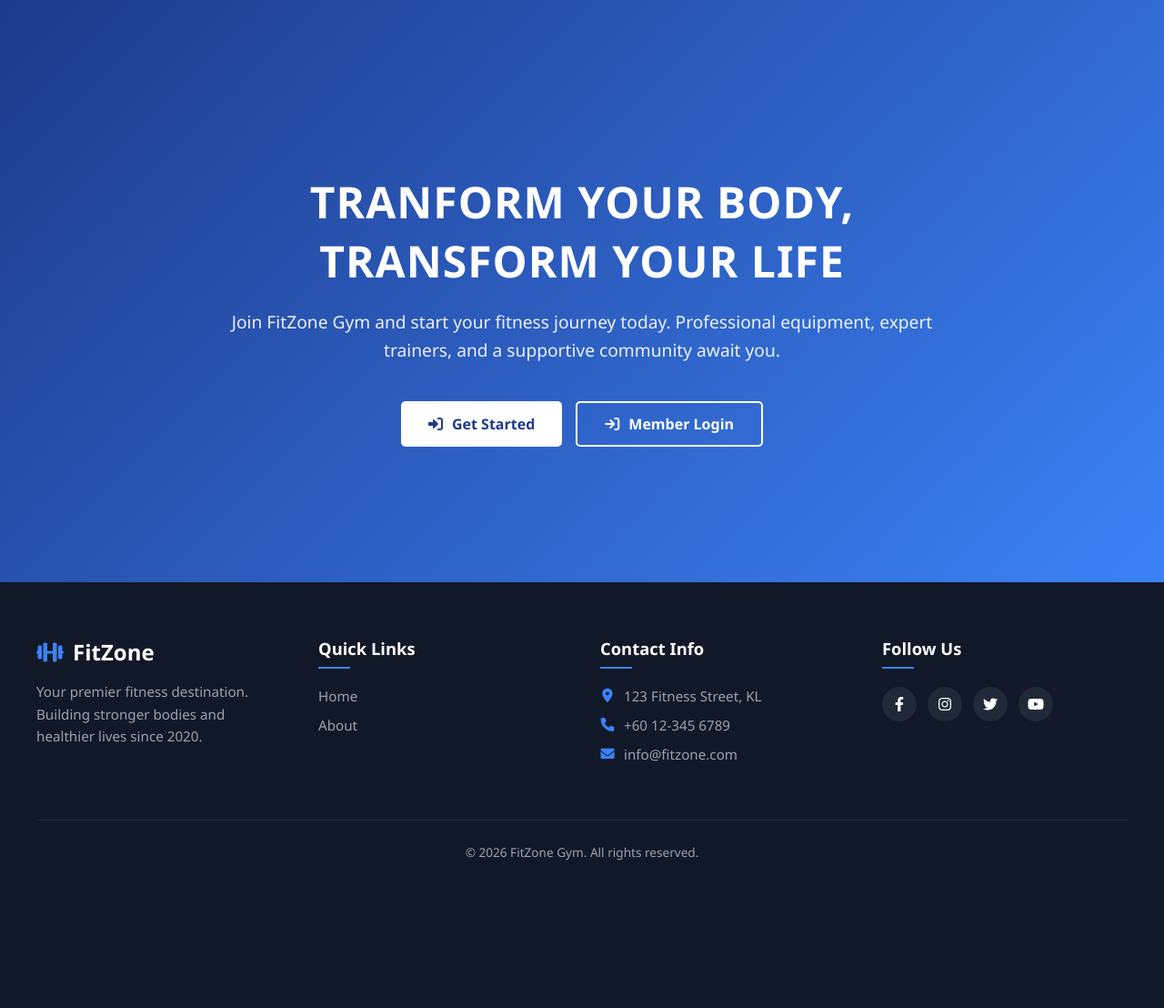
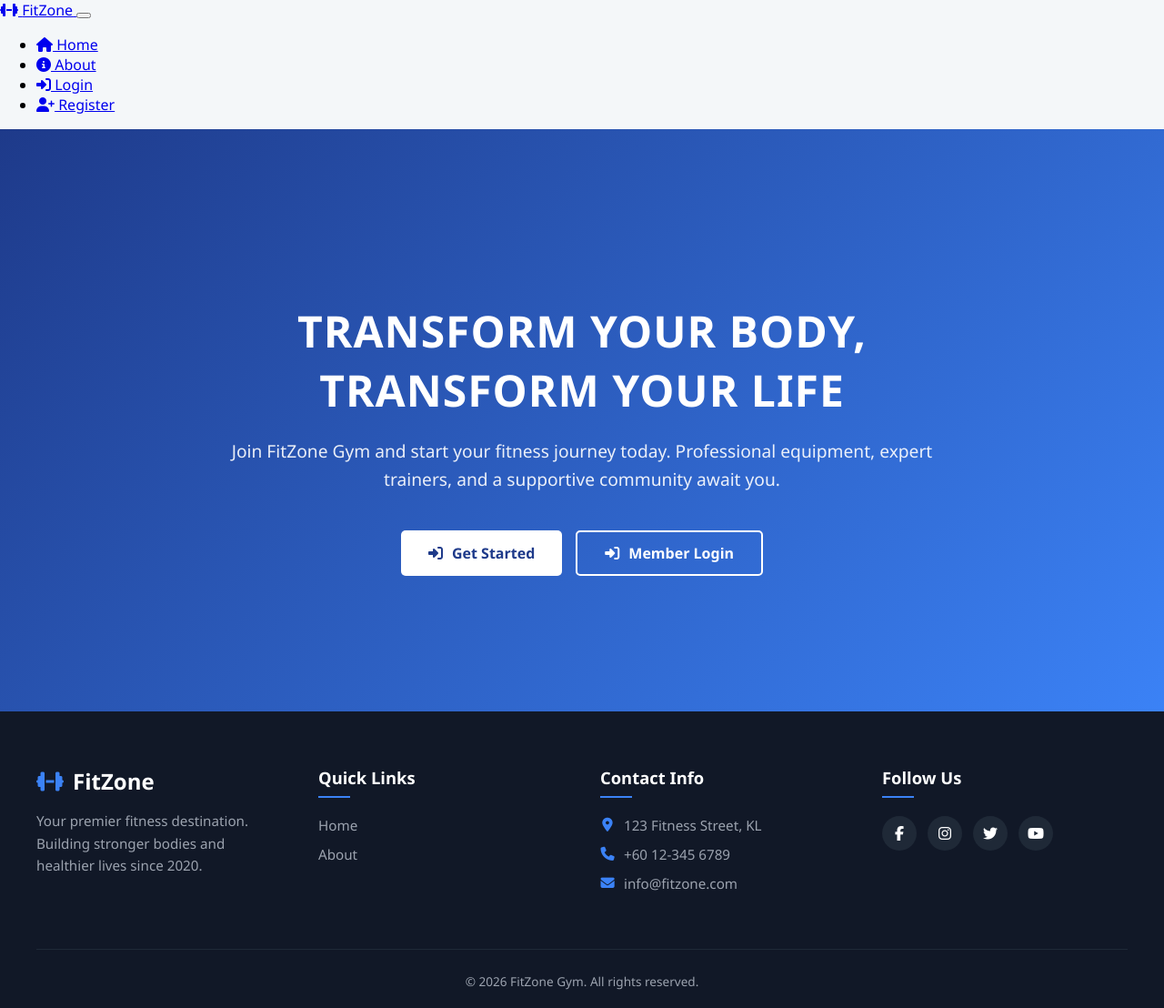
Before and after one commit to faizzadham/Gymsystem, a PHP site: page /homepage.php in a window 1280 px wide. Shown: the whole page at 91% size. Before the commit the page ends 946 px from the top, so only its background shows below. Run offline with PHP 8.4, Linux system fonts and the light colour scheme.

Commit message:
add header and footer in homepage and login

```diff
--- a/header.php
+++ b/header.php
@@ -10,6 +10,11 @@
     <link href="https://fonts.googleapis.com/css2?family=Inter:wght@300;400;500;600;700&family=Outfit:wght@400;500;600;700;800&display=swap" rel="stylesheet">
     <link rel="stylesheet" href="https://cdnjs.cloudflare.com/ajax/libs/font-awesome/6.5.0/css/all.min.css">
     <link rel="stylesheet" href="assets/css/style.css">
+    <?php if (!empty($pageStyles) && is_array($pageStyles)): ?>
+        <?php foreach ($pageStyles as $style): ?>
+            <link rel="stylesheet" href="<?php echo htmlspecialchars($style); ?>">
+        <?php endforeach; ?>
+    <?php endif; ?>
 </head>
 <?php if (!isset($baseUrl)) { $baseUrl = '/Gymsystem'; } ?>
 <body>
--- a/homepage.php
+++ b/homepage.php
@@ -1,30 +1,28 @@
 <?php
-include("connectdb.php");
-include("auth.php");
+require_once 'auth.php';
+
+$pageTitle = 'Home';
+$pageStyles = ['homepage.css'];
+require_once 'header.php';
 ?>
-
-<link rel="stylesheet" href="homepage.css">
-
-<link rel="stylesheet" href="https://cdnjs.cloudflare.com/ajax/libs/font-awesome/6.0.0/css/all.min.css">
 
 <section class="hero">
     <div class="hero-content">
-        <h1>Tranform Your Body, Transform Your life</h1>
-        <p> Join FitZone Gym and start your fitness journey today. Professional equipment, expert trainers, and a supportive community await you. </P>
+        <h1>Transform Your Body, Transform Your Life</h1>
+        <p>Join FitZone Gym and start your fitness journey today. Professional equipment, expert trainers, and a supportive community await you.</p>
         <div class="hero-buttons">
             <?php if (!isLoggedIn()): ?>
-                <a href="register.php" class="btn btn-primary"><i class="fas fa-sign-in-alt"></i>
-                Get Started</a>
-                 <a href="login.php" class="btn btn-secondary"><i class="fas fa-sign-in alt"></i>Member Login</a>
-                 <?php else:
-                 if (getUserRole() === 'admin'): ?>
-                 <a href="admin/dashboard.php" class="btn btn-primary"><i class="fas fa-tachometer-alt"></i>Go to Dashboard</a>
-                 <?php else: ?>
-                 <a href="member/dashboard.php" class="btn btn-primary"><i class="fas fa-tachmometer-alt"><i> My Dashboard</a>
-                 <?php endif; ?>
-                 <?php endif; ?>
+                <a href="register.php" class="btn btn-primary"><i class="fas fa-sign-in-alt"></i> Get Started</a>
+                <a href="login.php" class="btn btn-secondary"><i class="fas fa-sign-in-alt"></i> Member Login</a>
+            <?php else: ?>
+                <?php if (getUserRole() === 'admin'): ?>
+                    <a href="admin/dashboard.php" class="btn btn-primary"><i class="fas fa-tachometer-alt"></i> Go to Dashboard</a>
+                <?php else: ?>
+                    <a href="member/dashboard.php" class="btn btn-primary"><i class="fas fa-tachometer-alt"></i> My Dashboard</a>
+                <?php endif; ?>
+            <?php endif; ?>
         </div>
-                 </div>
-                 </section>
+    </div>
+</section>
 
-<?php include("footer.php"); ?>
+<?php require_once 'footer.php'; ?>
--- a/member/membership.php
+++ b/member/membership.php
@@ -103,7 +103,7 @@ require_once '../header.php';
     </div>
 
     <div class="card" style="max-width: 600px;">
-        <h3>Renew / Change Package</h3>
+        <h3>Change Package</h3>
         <div class="features-grid">
             <?php foreach ($packages as $p): ?>
                 <div class="package-item">
```
Also changed, not shown: login.php (+5 -16 lines).
